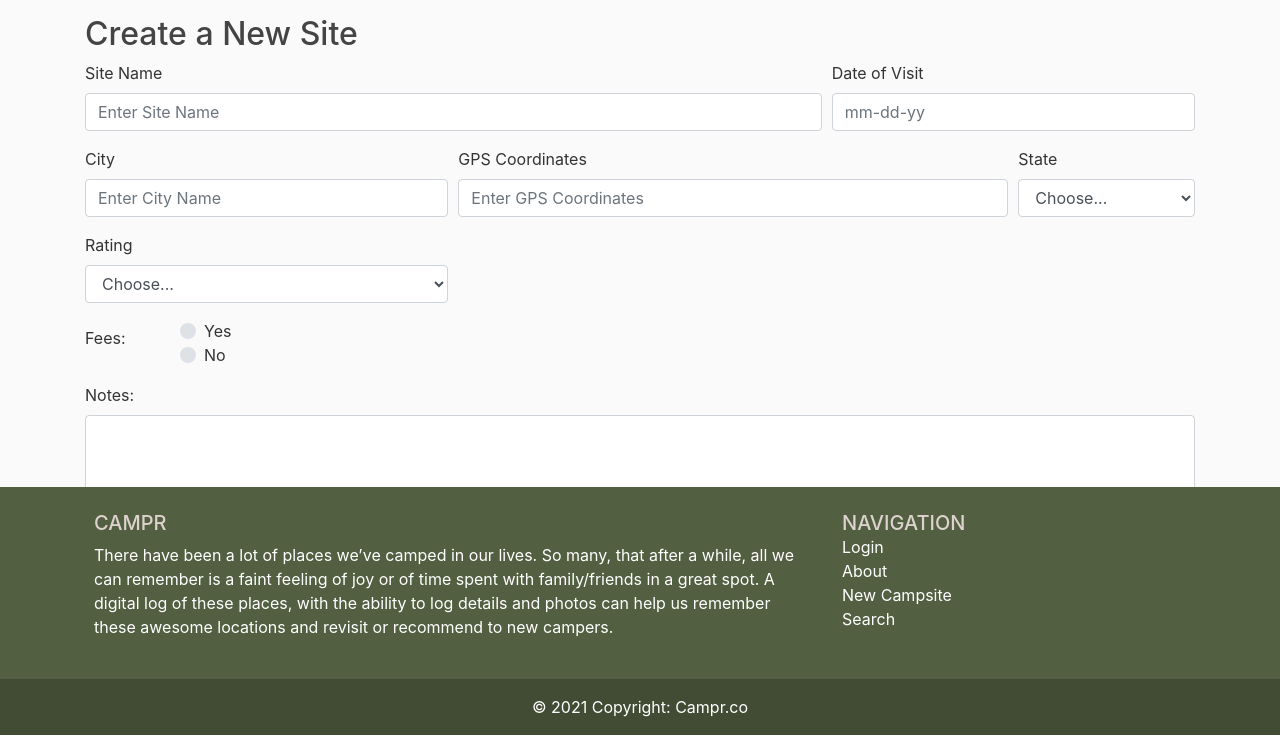
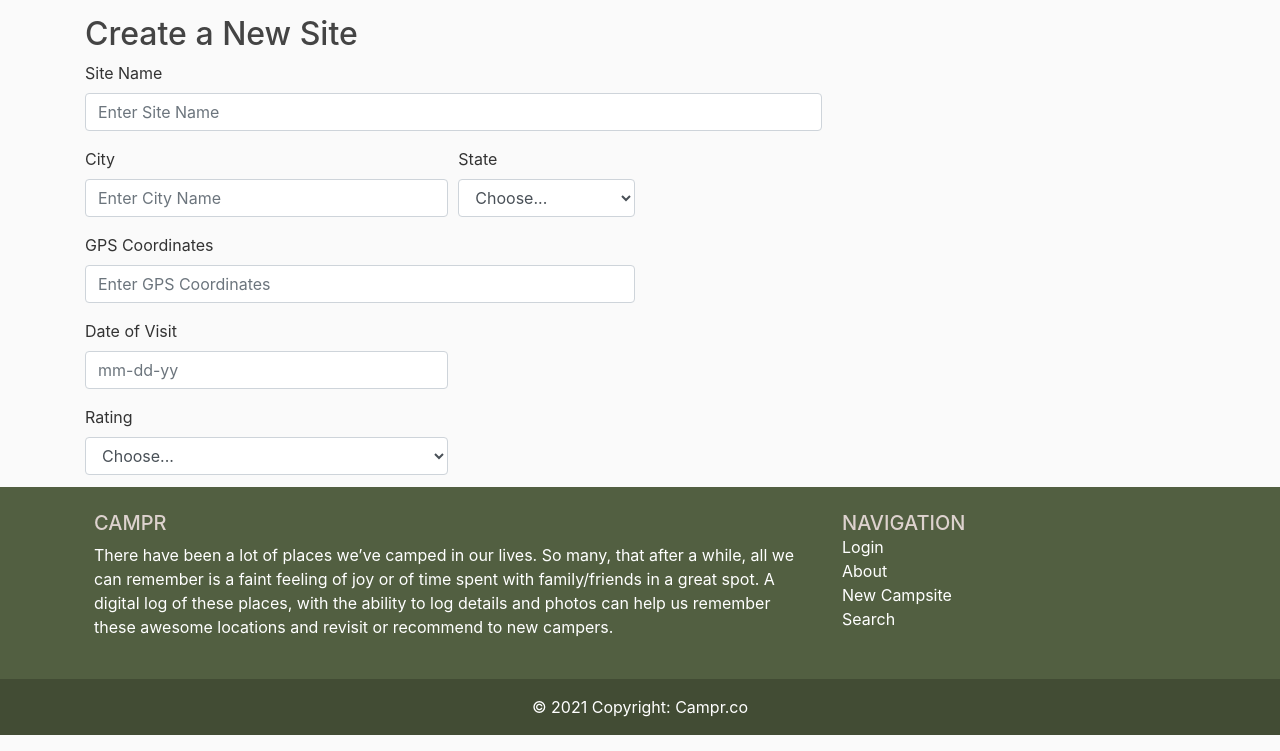
Before and after one commit to JKelliher/Campr_Repository, a Flask app: page /new_campsite/ in a window 1280 px wide. Shown: the part 65-816 px from the top of the page. Run offline with Flask 2, Linux system fonts and the light colour scheme; some libraries are stand-ins or nearby versions.

Commit message:
Updated New_campsite layout

```diff
--- a/Campr_Flask_Codebase/campr_app.py
+++ b/Campr_Flask_Codebase/campr_app.py
@@ -1,4 +1,5 @@
 from flask import Flask, url_for, render_template
+from flask_sqlalchemy import SQLAlchemy
 
 app = Flask(__name__)
 
--- a/Campr_Flask_Codebase/templates/new_campsite.html
+++ b/Campr_Flask_Codebase/templates/new_campsite.html
@@ -10,12 +10,6 @@
       <label for="site_name">Site Name</label>
       <input type="text" class="form-control" id="Site_name" placeholder="Enter Site Name">
     </div>
-
-    <div class="form-group col-md-4">
-      <label for="visit_date">Date of Visit</label>
-      <input type="text" class="form-control" id="visit_date" placeholder="mm-dd-yy">
-    </div>
-
   </div>
 
   <div class="form-row">
@@ -24,10 +18,6 @@
       <input type="text" class="form-control" id="inputCity" placeholder="Enter City Name">
     </div>
 
-    <div class="form-group col-md-6">
-      <label for="gps_coordinates">GPS Coordinates</label>
-      <input type="text" class="form-control" id="gps_coordinates" placeholder="Enter GPS Coordinates">
-    </div>
 
     <div class="form-group col-md-2">
       <label for="inputState">State</label>
@@ -88,6 +78,20 @@
   </div>
 
   <div class="form-row">
+    <div class="form-group col-md-6">
+      <label for="gps_coordinates">GPS Coordinates</label>
+      <input type="text" class="form-control" id="gps_coordinates" placeholder="Enter GPS Coordinates">
+    </div>
+  </div>
+
+  <div class="form-row">
+    <div class="form-group col-md-4">
+      <label for="visit_date">Date of Visit</label>
+      <input type="text" class="form-control" id="visit_date" placeholder="mm-dd-yy">
+    </div>
+  </div>
+
+  <div class="form-row">
     <div class="form-group col-md-4">
       <label for="rating">Rating</label>
       <select id="rating" class="form-control">
@@ -132,9 +136,7 @@
 
 
 
-  <button type="submit" class="btn btn-primary">Submit</button>
+  <button type="submit" class="btn btn-primary mb-4">Submit</button>
 </form>
-
-  <a href=" {{ url_for('home') }} ">Back</a></br>
 </div>
 {% endblock content %}
```
